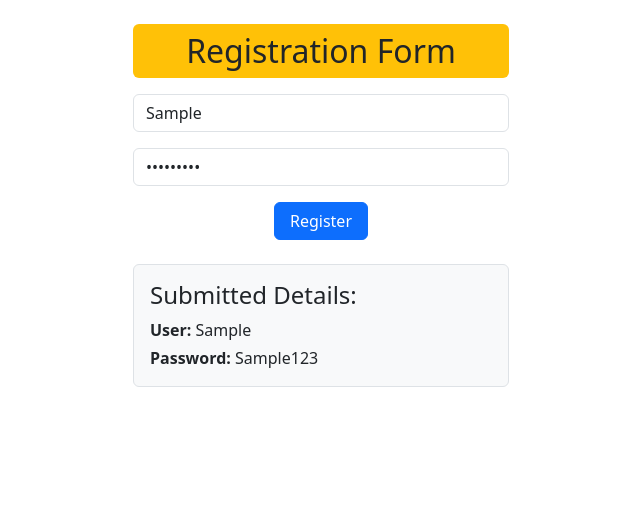
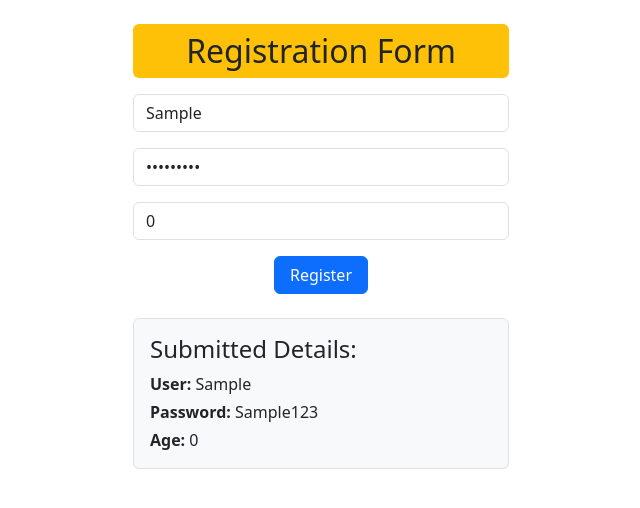
Before and after one commit to Tanya-26/ReactJS, a React (Vite) app: page / in a window 1280 px wide. Both pictures are taken after typing "Sample", "Sample123" into the empty fields and a click on the button "Register". Shown: the top 508 px of the page, without its empty margins (319-959 px from the left). Built offline with nearby package versions, Linux system fonts and the light colour scheme.

Commit message:
added age

```diff
--- a/src/components/Registration.jsx
+++ b/src/components/Registration.jsx
@@ -1,13 +1,25 @@
 import { useState } from "react";
+
+const Display = ({ user, pwd, age }) => {
+  return (
+    <div className="mt-4 p-3 border rounded bg-light">
+      <h4>Submitted Details:</h4>
+      <p className="mb-1"><strong>User:</strong> {user}</p>
+      <p className="mb-1"><strong>Password:</strong> {pwd}</p>
+      <p className="mb-0"><strong>Age:</strong> {age}</p>
+    </div>
+  );
+};
 
 const Registration = () => {
   const [user, setUser] = useState("");
   const [pwd, setPwd] = useState("");
+  const [age, setAge] = useState(0);
   const [submittedData, setSubmittedData] = useState(null);
 
   const submitValue = (e) => {
     e.preventDefault();
-    setSubmittedData({ user, pwd });
+    setSubmittedData({ user, pwd, age });
   };
 
   return (
@@ -30,26 +42,20 @@ const Registration = () => {
           className="form-control"
           placeholder="Enter password"
         />
+        <input
+          type="number"
+          name="age"
+          value={age}
+          onChange={(e) => setAge(e.target.value)}
+          className="form-control"
+          placeholder="Enter age"
+        />
         <button type="submit" className="btn btn-primary w-25 align-self-center">
           Register
         </button>
-
       </form>
 
-      {submittedData && (
-        <div className="mt-4 p-3 border rounded bg-light">
-          <h4>Submitted Details:</h4>
-          <p className="mb-1"><strong>User:</strong> {submittedData.user}</p>
-          <p className="mb-0"><strong>Password:</strong> {submittedData.pwd}</p>
-        </div>
-      )}
-      {/* const Display =(props) =>{
-        const {user, pwd} = props;
-        return (
-            <h1>User: {user}</h1>
-            <h1>Password: {pwd} </h1>
-        )
-      } */}
+      {submittedData && <Display {...submittedData} />}
     </div>
   );
 };
```
